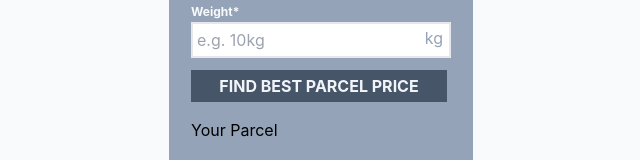
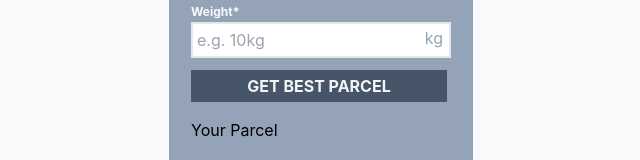
Before and after one commit to Torfeltorfel/Pirateship-, a React (Create React App) app: page / in a window 1280 px wide. Shown: the part 428-588 px from the top of the page, without its empty margins (319-959 px from the left). Built offline with nearby package versions, Linux system fonts and the light colour scheme.

Commit message:
feat/rateCalculator: refactor button as Button component

```diff
--- /dev/null
+++ b/src/components/Button.jsx
@@ -0,0 +1,13 @@
+import React from "react";
+
+export const Button = ({ children }) => {
+  return (
+    <button
+      aria-label="Submit button"
+      type="submit"
+      className="w-64 p-1 bg-slate-600 hover:bg-slate-500 focus:bg-slate-600 text-slate-100 focus:text-slate-50 uppercase font-bold"
+    >
+      {children}
+    </button>
+  );
+};
--- a/src/components/Form.jsx
+++ b/src/components/Form.jsx
@@ -2,6 +2,7 @@ import React, { useState } from "react";
 import { InputField } from "./InputField";
 import parcelInformation from "../res/parcelInformation.json";
 import { findOptimalParcel } from "../helperFunctions/findOptimalParcel";
+import { Button } from "./Button";
 
 const Form = () => {
   const [optimalParcel, setOptimalParcel] = useState({});
@@ -61,13 +62,7 @@ const Form = () => {
             setUserInput({ ...userInput, weight: event.target.value })
           }
         />
-        <button
-          aria-label="Submit button"
-          type="submit"
-          className="w-64 p-1 bg-slate-600 hover:bg-slate-500 focus:bg-slate-600 text-slate-100 focus:text-slate-50 uppercase font-bold"
-        >
-          Find best parcel price
-        </button>
+        <Button>get best parcel</Button>
       </form>
       {optimalParcel && (
         <>
```
